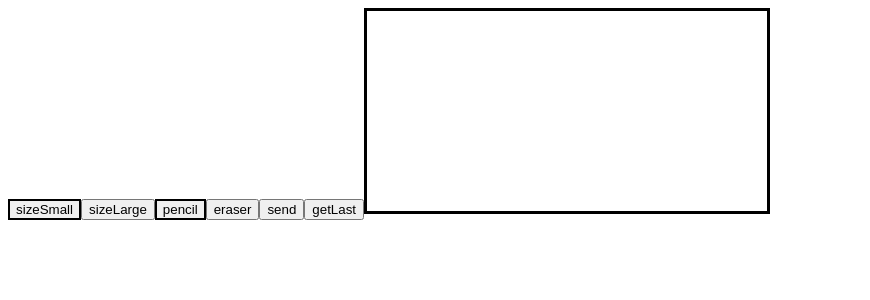
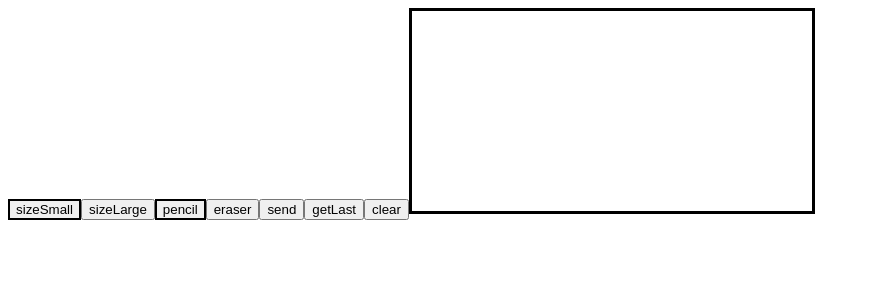
Before and after one commit to SickkMade/react-pictochat, a React (Vite) app: page / in a window 1280 px wide. Shown: the top 300 px of the page, without its empty margins (0-870 px from the left). Built offline with nearby package versions, Linux system fonts and the light colour scheme; no server answers.

Commit message:
added clear button

```diff
--- a/src/components/DrawComponent.jsx
+++ b/src/components/DrawComponent.jsx
@@ -19,7 +19,7 @@ function DrawComponent() {
         ctx.lineCap = 'rounded'
 
         ctx.fillStyle = "white";
-        ctx.fillRect(0, 0, canvas.width, canvas.height);
+        clear();
     }, [])
 
     function startDrawing({nativeEvent}){
@@ -42,7 +42,9 @@ function DrawComponent() {
     function stopDrawing(){
         setIsDrawing(false)
         contextRef.current.closePath();
-
+    }
+    function clear(){
+        contextRef.current.fillRect(0, 0, canvasRef.current.width, canvasRef.current.height);
     }
 
 
--- a/src/components/Toolbar.jsx
+++ b/src/components/Toolbar.jsx
@@ -14,6 +14,9 @@ function Toolbar({ sendMessage }) {
       img.src = messages[messages.length-1]
       contextRef.current.drawImage(img,0,0)
     }
+
+    const clear = () => contextRef.current.fillRect(0, 0, canvasRef.current.width, canvasRef.current.height);
+
   return (
     <>
     <button onClick={() => setButtonWidth(2)} className={`${isButtonSelected(2, buttonWidth)} toolbar__button`}>sizeSmall</button>
@@ -22,6 +25,7 @@ function Toolbar({ sendMessage }) {
     <button onClick={() => setColor("white")} className={`${isButtonSelected("white", color)} toolbar__button`}>eraser</button>
     <button onClick={() => sendMessage()} className="toolbar__button">send</button>
     <button onClick={() => setImage()} className="toolbar__button">getLast</button>
+    <button onClick={() => clear()} className="toolbar__button">clear</button>
     </>
   )
 }
```
